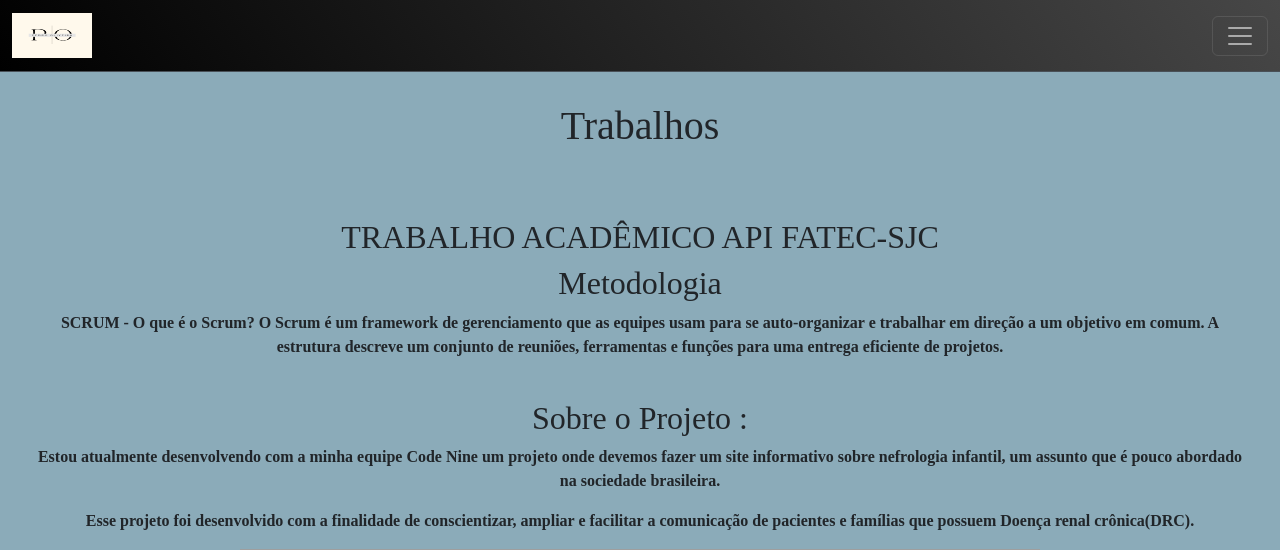
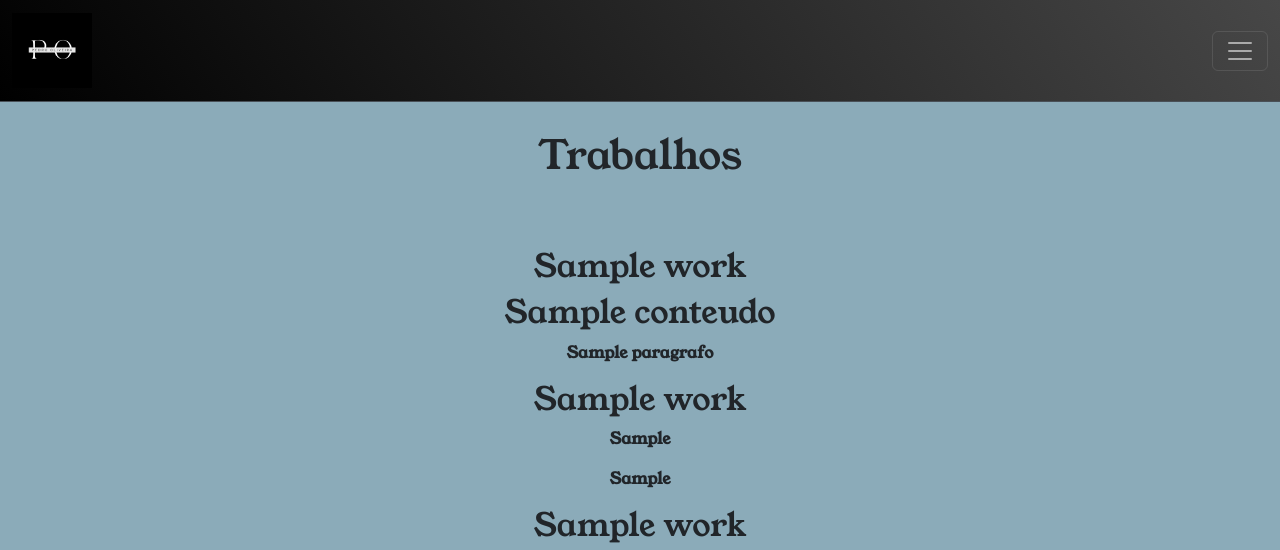
Before and after one commit to OliveiraPedro09/portfolio_digital_dsm, a Flask app: template api/templates/trabalhos.html in a window 1280 px wide. Shown: the top 550 px of the page. Run offline with Flask 3, Linux system fonts and the light colour scheme; the template is opened without the code that fills it: most values are stand-ins (such as "Sample title", 1, 10 or a date in 2020); grey boxes are pictures that could not be loaded.

Commit message:
Modificações de Layout e adaptação para o Vercel
Mudanças nos templates e static e adição do vercel.json

```diff
--- a/api/app.py
+++ b/api/app.py
@@ -2,6 +2,8 @@ from flask import Flask
 from flask import render_template
 
 app = Flask(__name__)
+
+
 
 @app.route('/')
 def home():
@@ -13,7 +15,13 @@ def sobre():
 
 @app.route('/trabalhos')
 def trabalhos():
-    return render_template('trabalhos.html')
+    trabalho = [
+        {'titulo' : 'TRABALHO ACADÊMICO API FATEC-SJC', 'conteudo' : 'Metodologia', 'paragrafo' : 'SCRUM - O que é o Scrum? O Scrum é um framework de gerenciamento que as equipes usam para se auto-organizar e trabalhar em direção a um objetivo em comum. A estrutura descreve um conjunto de reuniões, ferramentas e funções para uma entrega eficiente de projetos.' },
+        {'titulo1' : 'Sobre o Projeto', 'conteudo1' : 'Estou atualmente desenvolvendo com a minha equipe Code Nine um projeto onde devemos fazer um site informativo sobre nefrologia infantil, um assunto que é pouco abordado na sociedade brasileira.', 'paragrafo1' : 'Esse projeto foi desenvolvido com a finalidade de conscientizar, ampliar e facilitar a comunicação de pacientes e famílias que possuem Doença renal crônica(DRC).', },
+        {'titulo2' : 'Oque é DRC ?', 'conteudo2': 'É uma doença de curso pronlongado, que pode parecer benigno, porém, na maioria das vezes se torna grave, além de ser uma doença silenciosa.'},
+        {'titulo3' : 'Fatores de Risco:', 'conteudo3': 'Um dos principais fatores de risco para doença renal crônica é a diabetes e a hipertensão, ambas cuidadas na Atenção Básica, principal porta de entrada para o Sistema Único de Saúde (SUS), em uma das 42.885 Unidades Básicas de Saúde distribuídas em todo o Brasil.'}
+        ]
+    return render_template('trabalhos.html', trabalho = trabalho)
 
 if __name__ == "__main__":
     app.run(debug=True)
--- a/api/static/stylesheet.css
+++ b/api/static/stylesheet.css
@@ -1,3 +1,6 @@
+@import url('https://fonts.googleapis.com/css2?family=Cabin&family=Exo+2&family=Young+Serif&display=swap');
+
+
 nav{
     background: linear-gradient(55deg, rgb(0, 0, 0),rgb(71, 71, 71));
 }
@@ -165,9 +168,12 @@ section h3 {
     border-radius: 15px;
   }
   #img{
-    width: 450px;
-    height: 350px;
-    border-radius: 50%;
+    border-radius: 15%;
   }
-
 }
+@media (max-width: 576px) {
+  #pedro{
+      width: 200px;
+      content: url("../static/pedromarttins.jpg");
+  }
+}
--- a/api/templates/base.html
+++ b/api/templates/base.html
@@ -11,7 +11,7 @@
 <main>
 <nav class="navbar bg-dark border-bottom border-body" data-bs-theme="dark" >
     <div class="container-fluid">
-      <img src="{{ url_for('static', filename='./1Logo.png')}}" height="55px" width="80px" class="navbar-brand">
+      <img src="{{ url_for('static', filename='./1Logo.png')}}" height="85px" width="80px" class="navbar-brand">
       <button class="navbar-toggler" type="button" data-bs-toggle="collapse" data-bs-target="#navbarText" aria-controls="navbarText" aria-expanded="false" aria-label="Toggle navigation">
         <span class="navbar-toggler-icon"></span>
       </button>
--- a/api/templates/home.html
+++ b/api/templates/home.html
@@ -8,7 +8,7 @@ Home
 <main>
     <div id="texto">
         <h1>Seja Bem-Vindo!</h1>
-        <img id="img" src="{{url_for('static', filename='pedro.jpg')}}" width="250" height="250">
+        <img id="img" src="{{url_for('static', filename='pedro.jpg')}}" width="400" height="400">
         <br>
         <br>
         <p>Me chamo Pedro Martins de Oliveira, tenho 21 anos e sou estudante de desenvolvimento de software multiplataforma pela FATEC-SJC</p>
--- a/api/templates/trabalhos.html
+++ b/api/templates/trabalhos.html
@@ -9,19 +9,21 @@ Trabalhos
     <body>
         <h1 id="texto">Trabalhos</h1>
         <article id="texto">
-            <h2>TRABALHO ACADÊMICO API FATEC-SJC</h2>
-            <h2>Metodologia</h2>
-            <p>SCRUM - O que é o Scrum? O Scrum é um framework de gerenciamento que as equipes usam para se auto-organizar e trabalhar em direção a um objetivo em comum. A estrutura descreve um conjunto de reuniões, ferramentas e funções para uma entrega eficiente de projetos.</p>
-            <br>
-            <h2>Sobre o Projeto :</h2>
-            <p>Estou atualmente desenvolvendo com a minha equipe Code Nine um projeto onde devemos fazer um site informativo sobre nefrologia infantil, um assunto que é pouco abordado na sociedade brasileira.</p>
-            <p>Esse projeto foi desenvolvido com a finalidade de conscientizar, ampliar e facilitar a comunicação de pacientes e famílias que possuem Doença renal crônica(DRC).</p>
-            <img id="drc" src="{{url_for('static', filename='CIANP.png')}}" alt="CIANP" width="800" height="250">
-            <h2>Oque é DRC ?</h2>
-            <p>É uma doença de curso pronlongado, que pode parecer benigno, porém, na maioria das vezes se torna grave, além de ser uma doença silenciosa.</p>
-            <br>
-            <h2>Fatores de Risco:</h2>
-            <p>Um dos principais fatores de risco para doença renal crônica é a diabetes e a hipertensão, ambas cuidadas na Atenção Básica, principal porta de entrada para o Sistema Único de Saúde (SUS), em uma das 42.885 Unidades Básicas de Saúde distribuídas em todo o Brasil.</p>
+            {% for work in trabalho: %}
+            <h2>{{ work.titulo }}</h2>
+            <h2>{{ work.conteudo }}</h2>
+            <p>{{ work.paragrafo }}</p>
+            <h2>{{ work.titulo1 }}</h2>
+            <p>{{ work.conteudo1 }}</p>
+            <p>{{ work.paragrafo1 }}</p>
+            <h2>{{ work.titulo2 }}</h2>
+            <p>{{ work.conteudo2 }}</p>
+            <h2>{{ work.titulo3 }}</h2>
+            <p>{{ work.conteudo3 }}</p>
+            {% endfor %}
+            <img id="drc" src="{{ url_for('static', filename='CIANP.png' )}}" alt="CIANP" width="800" height="250">
+        </article>
+            <div id="texto">
                 <h1>Tecnologias Utilizadas : </h1>
                 <img id="icone" src="{{url_for('static', filename='html.png')}}">
                 <img id="icone" src="{{url_for('static', filename='css.png')}}">
@@ -29,7 +31,7 @@ Trabalhos
                 <img id="icone" src="{{url_for('static', filename='python.png')}}">
                 <h2>Para saber mais sobre o projeto, clique no ícone abaixo :</h2>
                 <a href="https://github.com/Code-Nine-FTC/Grupo-Code-Nine"><img id="insta" src="{{url_for('static', filename='codenine.png')}}">
-        </article>
+            </div>
     </body>
 </main>
 
```
Also changed, not shown: api/static/1Logo.png, api/static/pedromarttins.jpg (added), vercel.json (added), 1 other file. Lines whose indentation alone changed are shown as unchanged.
